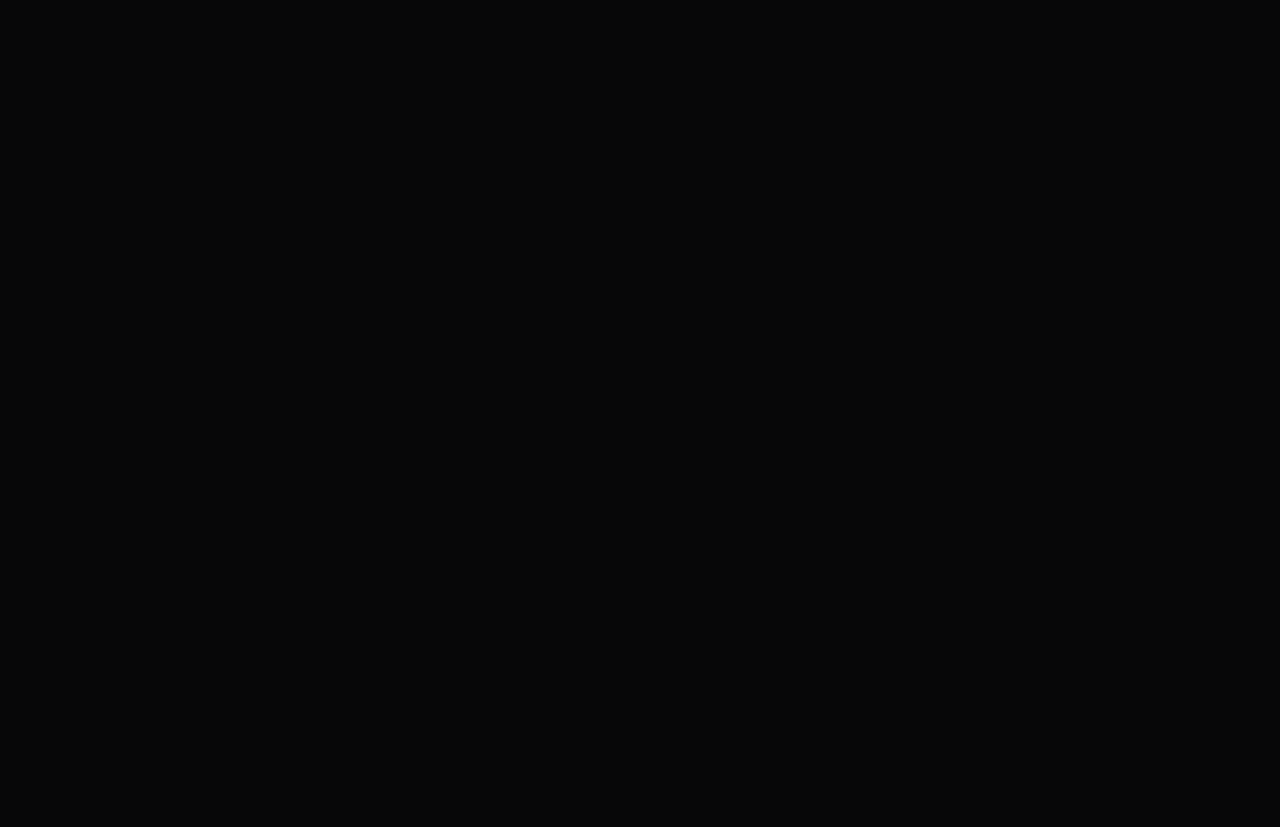
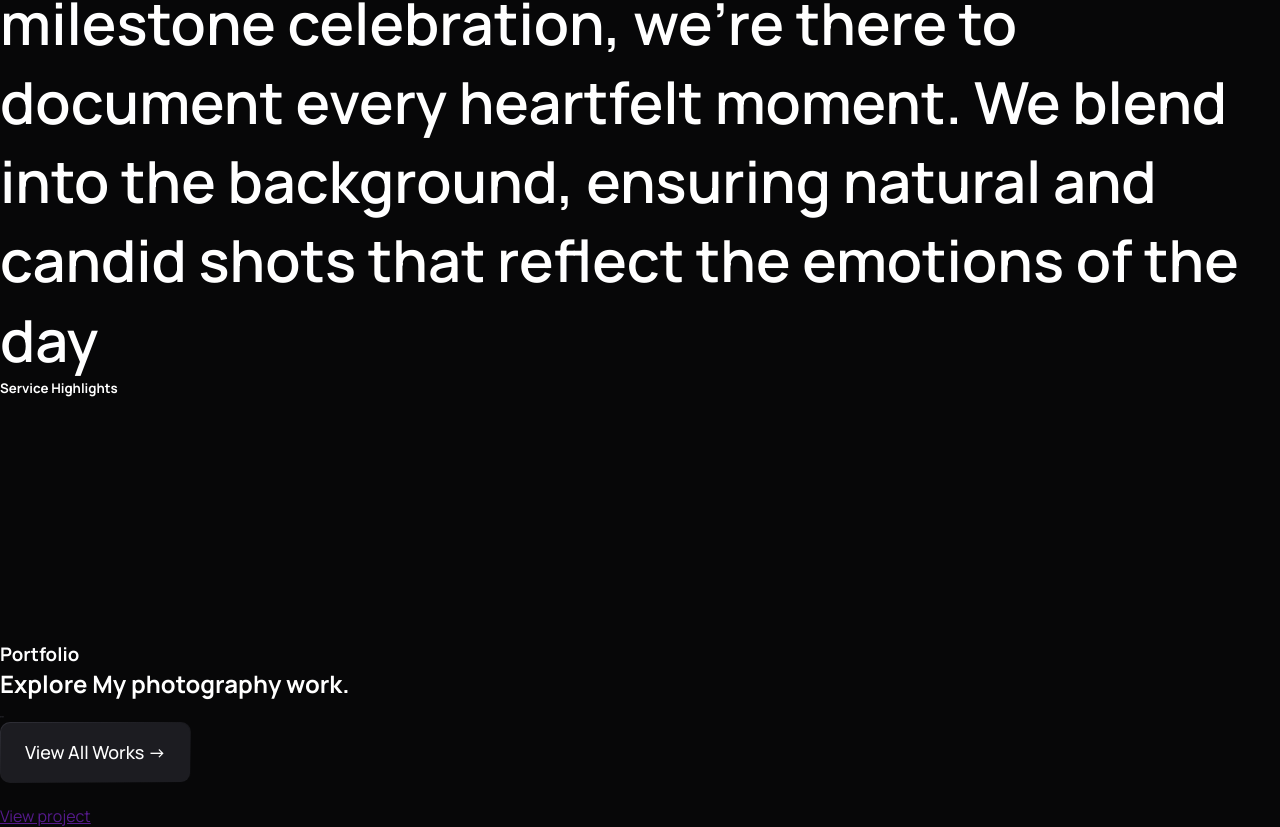
Before and after one commit to mo7um/portfolio-page, a React (Vite) app: page / in a window 1280 px wide. Shown: the part 3363-4190 px from the top of the page. Before the commit the page ends 2722 px from the top, so only its background shows below. Built offline with nearby package versions, Linux system fonts and the light colour scheme.

Commit message:
feat: сверстан компонент PortfolioContainer

```diff
--- a/src/components/Main/PortfolioContainer/index.tsx
+++ b/src/components/Main/PortfolioContainer/index.tsx
@@ -1,10 +1,44 @@
 import style from './PortfolioContainer.module.css';
+import Button from '../../Button';
 
 function PortfolioContainer() {
     return (
-        <div className={style.yo}>
-            {/* Тут должен быть мап */}
-        </div>
+        <section className={style.portfolioContainer}>
+
+            <div className={style.title}>
+                <div className={style.titleTextContent}>
+                    <h3>Portfolio</h3>
+                    <h2>Explore My photography work.</h2>
+                </div>
+
+                <div className={style.titleButtonsContainer}>
+                    <div className={style.turnButtonsContainer}>
+                        <Button variant="turn" customClass={style.prevButton}></Button>
+                        <Button variant="turn" customClass={style.nextButton}></Button>
+                    </div>
+                    <Button customClass={style.titleButton}>View All Works &rarr;</Button>
+                </div>
+
+                <div className={style.content}>
+
+                    {/* Заполнить по шаблону с помощью map */}
+                    <article className='contentItem'>
+                        <img src="" alt="" />
+                        <div className={style.infoContainer}>
+                            <div className={style.textInfo}>
+                                <h5>{}</h5>
+                                <p>{}</p>
+                            </div>
+                            <div className={style.linkInfo}>
+                                <a href="">View project</a>
+                                <img src="" alt="" />
+                            </div>
+                        </div>
+                    </article>
+
+                </div>
+            </div>
+        </section>
     );
 }
 
--- a/src/components/Main/index.tsx
+++ b/src/components/Main/index.tsx
@@ -1,16 +1,17 @@
-
 import style from "./Main.module.css"
 import FirstContainer from "./FirstContainer";
 import AboutContainer from "./AboutContainer";
-
+import ServicesContainer from "./ServicesContainer";
+import PortfolioContainer from "./PortfolioContainer";
+// import FaqsContainer from "./FaqsContainer"
 
 const Main = () => {
     return (
         <main className={style.main}>
             <FirstContainer />
             <AboutContainer />
-            {/* ServicesContainer */}
-            {/* PortfolioContainer */}
+            <ServicesContainer />
+            <PortfolioContainer />
             {/* FaqsContainer */}
         </main>
     );
```
